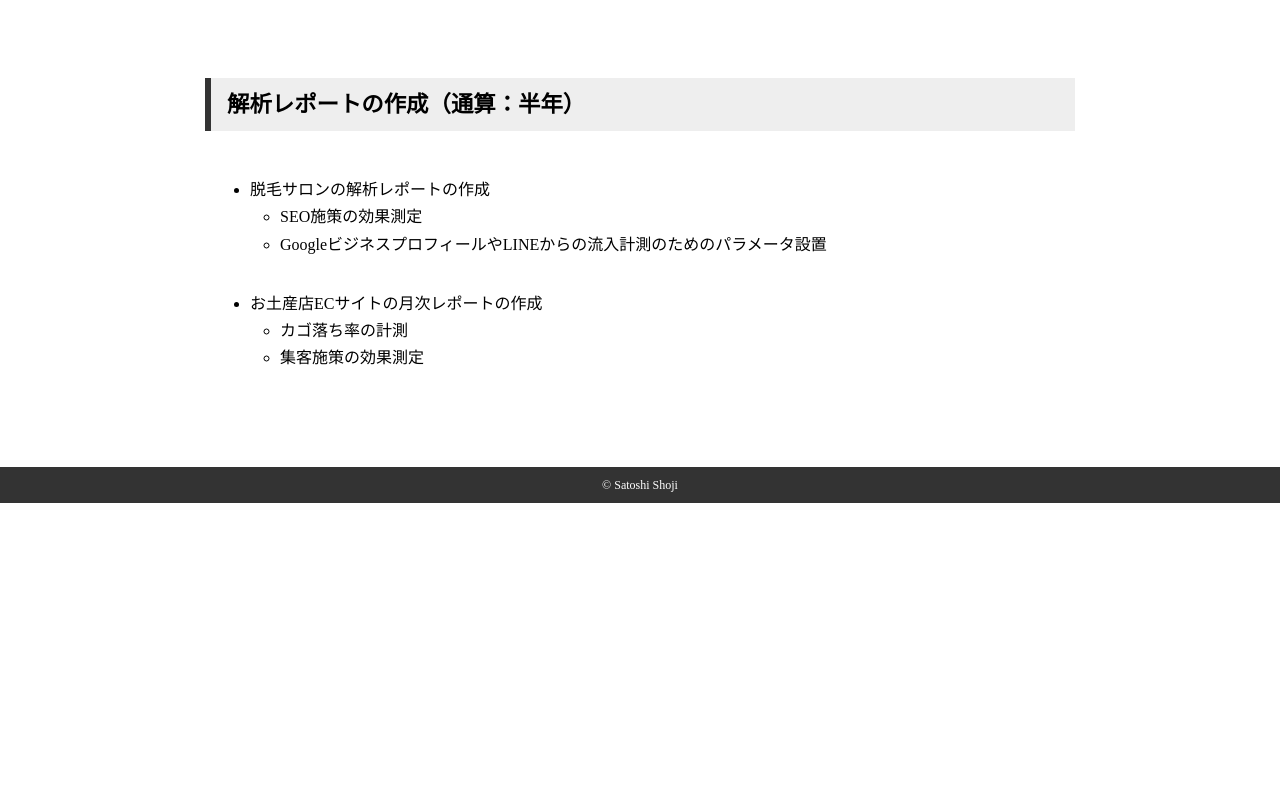
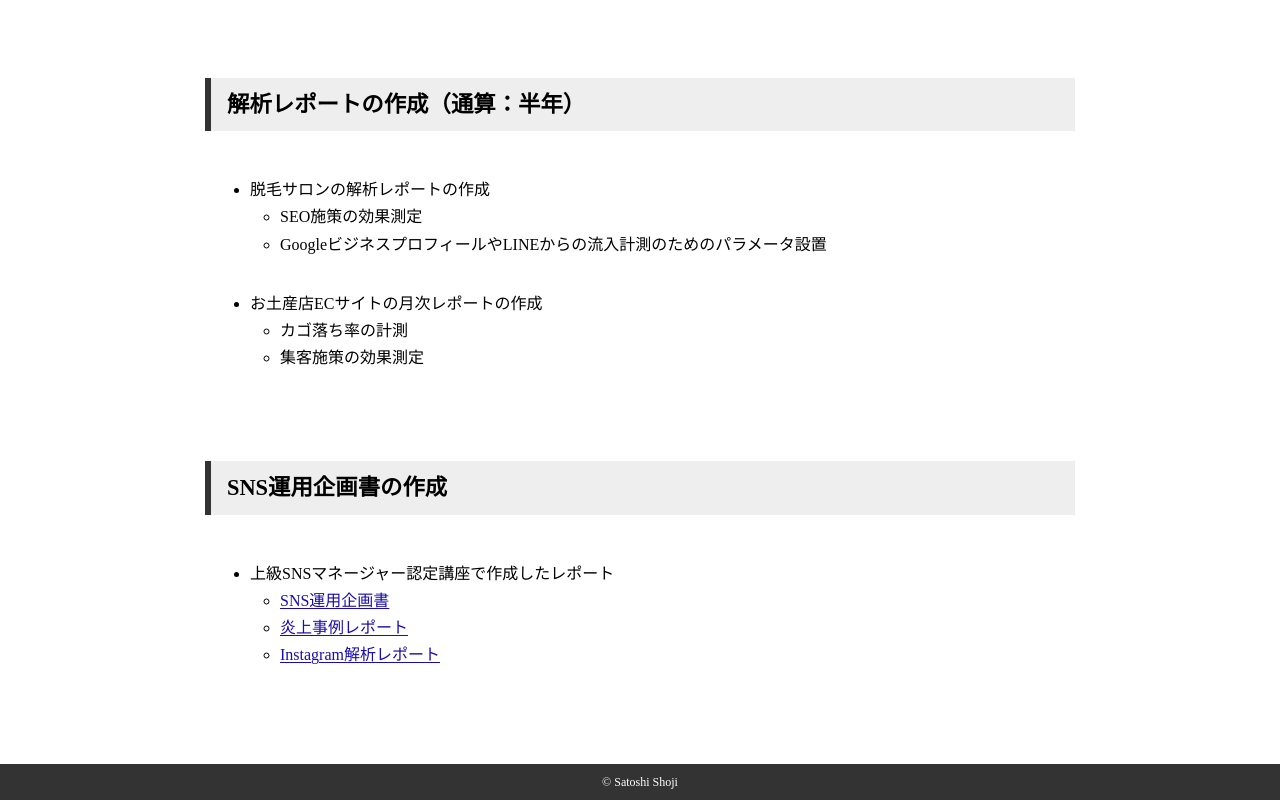
Before and after one commit to satoyan419/portfolio2022, a website: page works.html in a window 1280 px wide. Shown: the part 2074-2874 px from the top of the page. Before the commit the page ends 2577 px from the top, so only its background shows below. Drawn offline with nearby package versions, Linux system fonts and the light colour scheme; files that its build step writes are made by us from their sources.

Commit message:
「SNS運用企画書の作成」のセクションを追加

```diff
--- a/works.html
+++ b/works.html
@@ -127,6 +127,18 @@
             </li>
           </ul>
         </section>
+        <section>
+          <h2 id="works03">SNS運用企画書の作成</h2>
+          <ul>
+            <li>上級SNSマネージャー認定講座で作成したレポート
+              <ul>
+                <li><a href="./pdf/proposal_01.pdf" target="_blank" rel="noreferrer">SNS運用企画書</a></li>
+                <li><a href="./pdf/proposal_02.pdf" target="_blank" rel="noreferrer">炎上事例レポート</a></li>
+                <li><a href="./pdf/proposal_03.pdf" target="_blank" rel="noreferrer">Instagram解析レポート</a></li>
+              </ul>
+            </li>
+          </ul>
+        </section>
       </div>
       <!-- /.content-inner -->
     </main>
```
